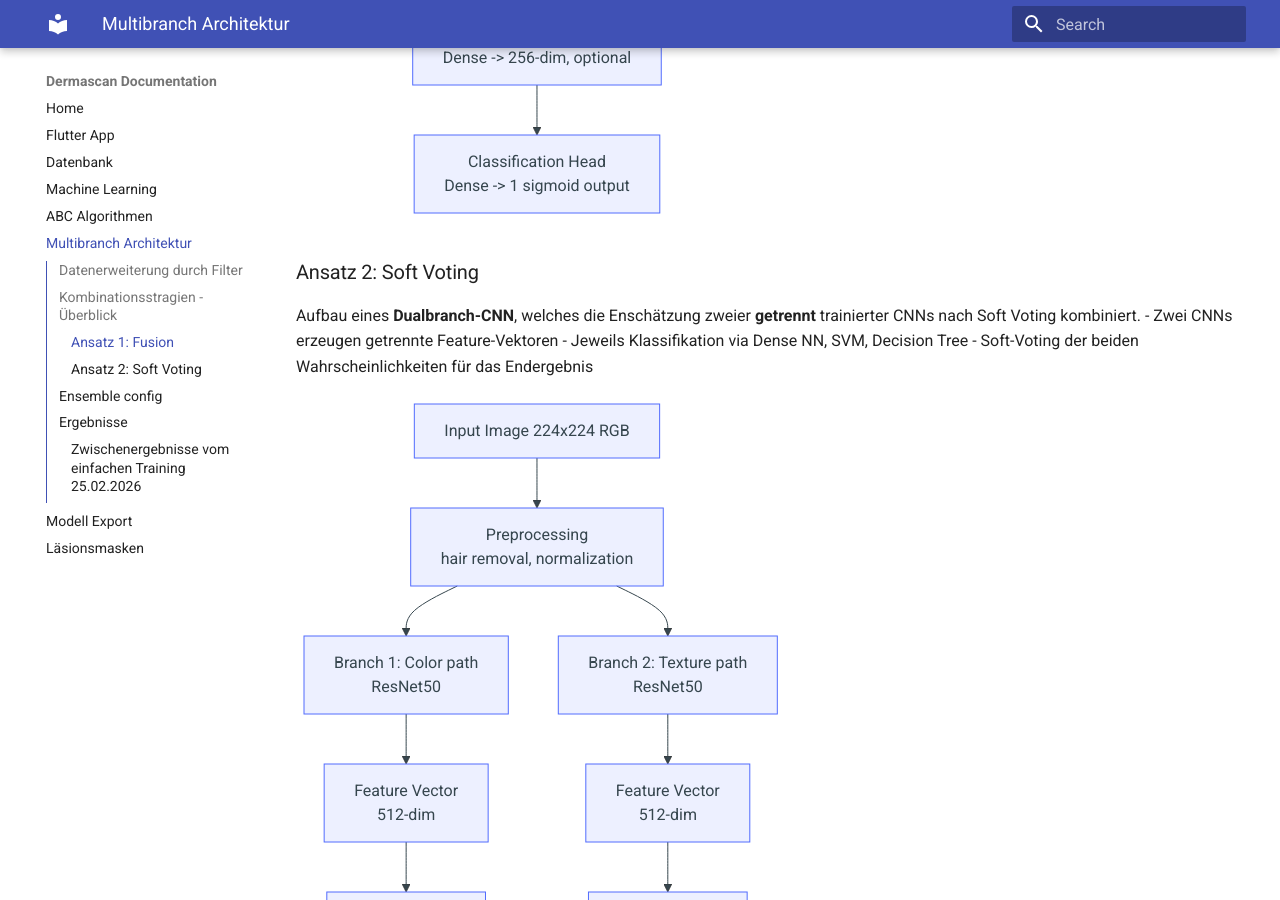
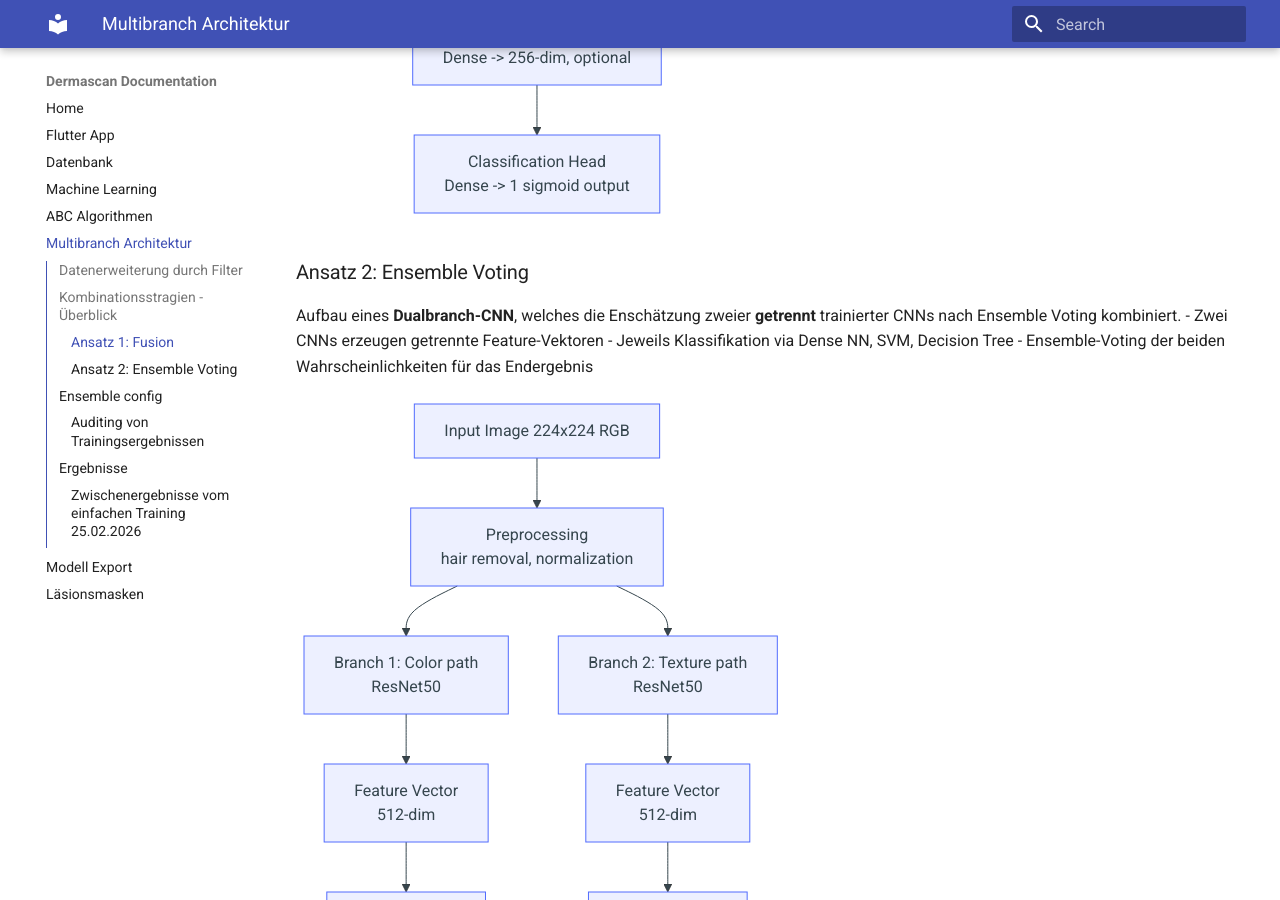
Before and after one commit to mrcklwhn/dermascan, an MkDocs documentation site: the page built from docs/ml/multibranch_architecture.md, in a window 1280 px wide and 900 px high, scrolled down 1364 px. Built offline with MkDocs 1.6.1 and Material for MkDocs 9.7.7, drawn with Linux system fonts in a browser that asks for light colours; some of the changed text lies outside the part shown.

Commit message:
Added auditing documentation

````diff
--- a/docs/ml/multibranch_architecture.md
+++ b/docs/ml/multibranch_architecture.md
@@ -35,11 +35,11 @@
     Fusion --> Head[Classification Head<br/>Dense -> 1 sigmoid output]
 ```
 
-### Ansatz 2: Soft Voting
-Aufbau eines **Dualbranch-CNN**, welches die Enschätzung zweier **getrennt** trainierter CNNs nach Soft Voting kombiniert.
+### Ansatz 2: Ensemble Voting
+Aufbau eines **Dualbranch-CNN**, welches die Enschätzung zweier **getrennt** trainierter CNNs nach Ensemble Voting kombiniert.
   - Zwei CNNs erzeugen getrennte Feature-Vektoren
   - Jeweils Klassifikation via Dense NN, SVM, Decision Tree
-  - Soft-Voting der beiden Wahrscheinlichkeiten für das Endergebnis
+  - Ensemble-Voting der beiden Wahrscheinlichkeiten für das Endergebnis
 
 ```mermaid
 graph TD
@@ -50,7 +50,7 @@
     B2 --> FV2[Feature Vector<br/>512-dim]
     FV1 --> P1[Dense/SVM<br/>Probability P1]
     FV2 --> P2[Dense/SVM<br/>Probability P2]
-    P1 --> Voting[Soft Voting<br/>weighted average]
+    P1 --> Voting[Ensemble Voting<br/>weighted average]
     P2 --> Voting
     Voting --> Output[Final Binary Output]
 ```
@@ -125,6 +125,12 @@
 }
 ```
 
+### Auditing von Trainingsergebnissen
+
+Die Trainingspipeline speichert alle relevanten Informationen zu einem Trainingslauf, um die Rückverfolgung und Reproduzierbarkeit der Ergebnisse zu gewährleisten. Dazu gehören die Modellgewichte, der Trainingsverlauf, die finalen Metriken und die Konfiguration des Branches.
+
+Weitere Informationen zum Auditing-Prozess und der Rückverfolgung von Modellen finden sich in der [Auditing Dokumentation](auditing.md).
+
 
 ## Ergebnisse
 
````
Also changed, not shown: other parts of docs/ml/multibranch_architecture.md (+1 -1 lines), docs/ml/README.md (+4 -4 lines), docs/ml/auditing.md (added, +55 -0 lines).
